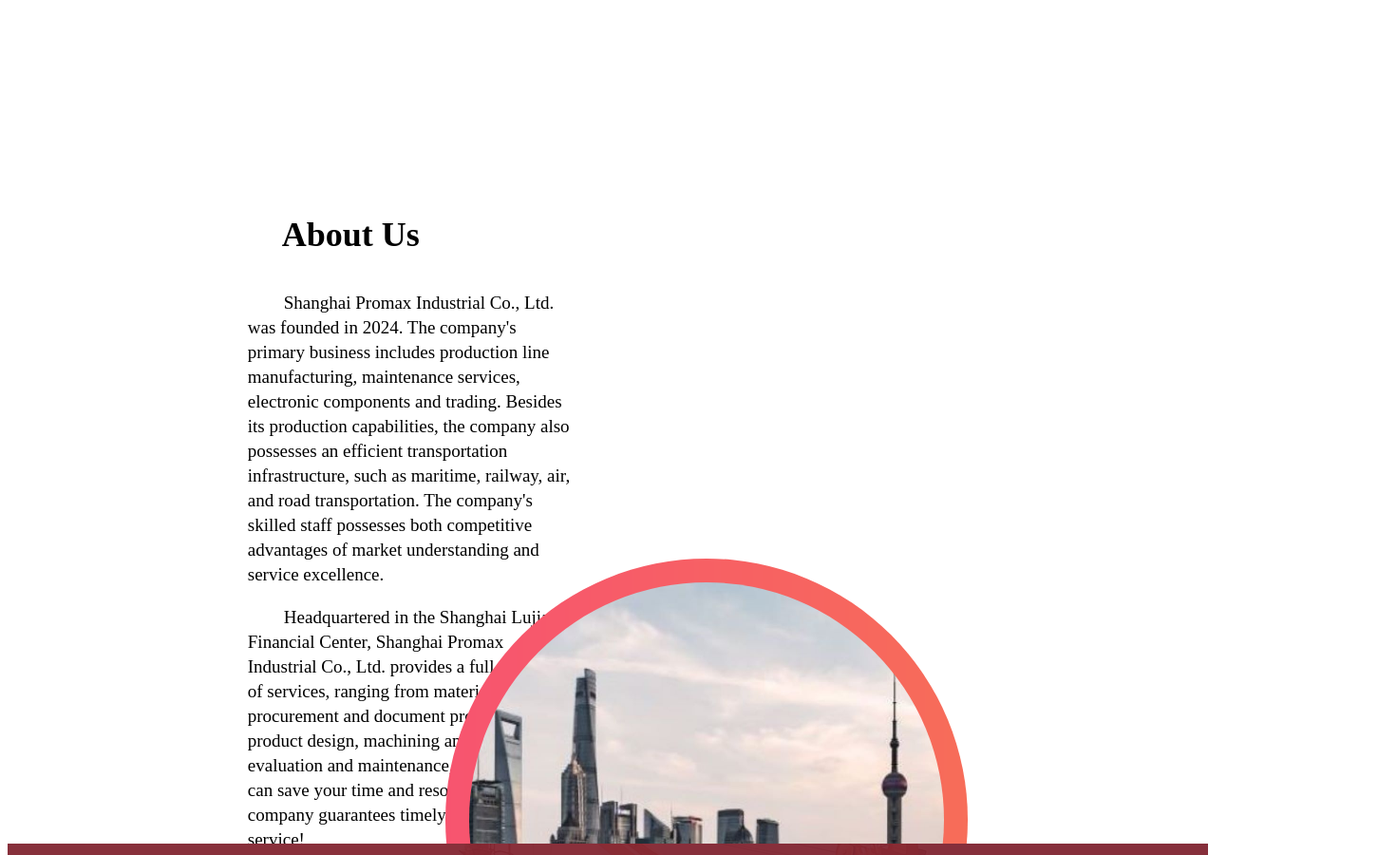
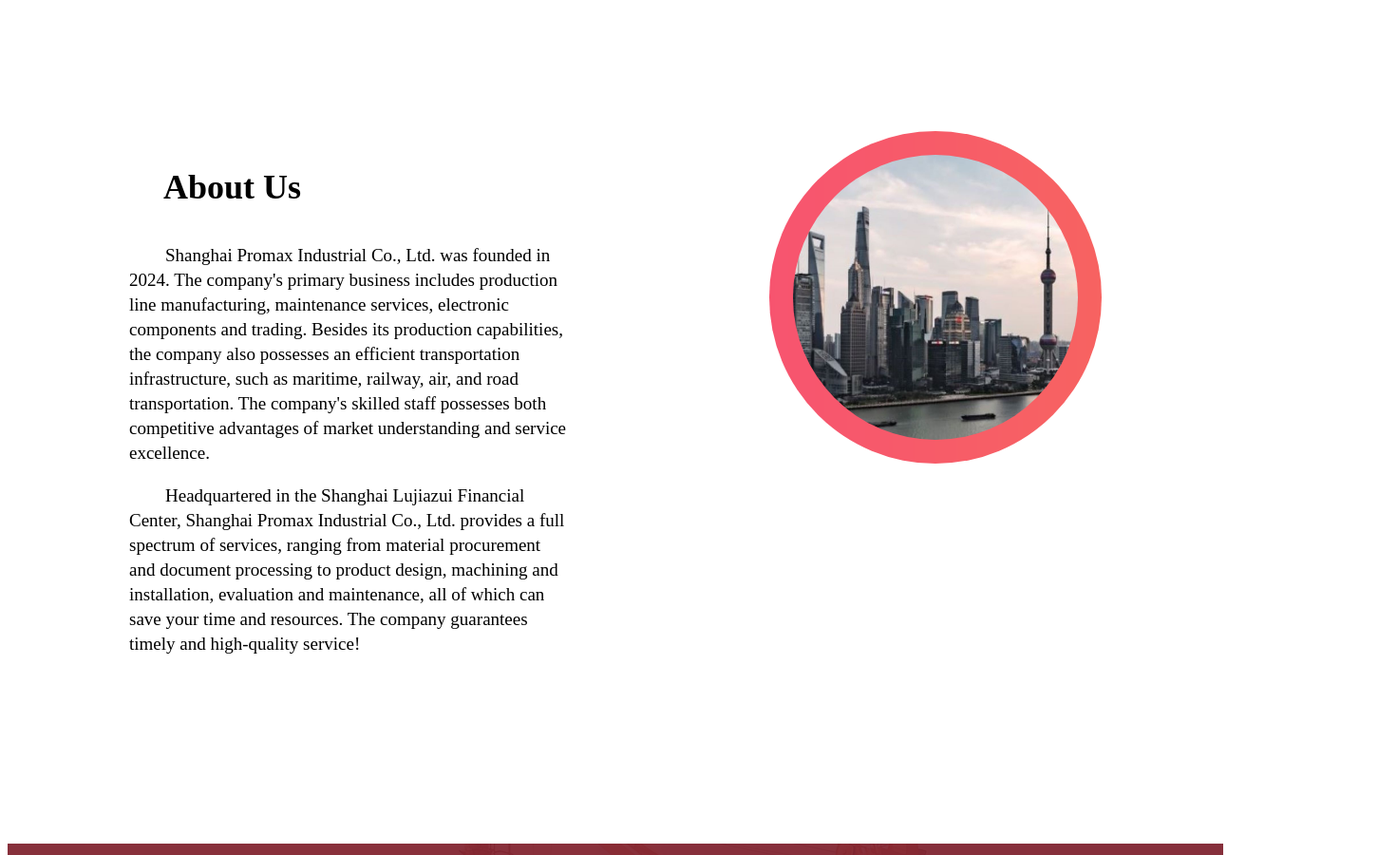
Before and after one commit to listen-wu/shiyan.website, a plain HTML site: page mobile-EN.html in a window 1280 px wide. Shown: the part 820-1720 px from the top of the page at 95% size, 1471 px wide, since content can reach past the window. Drawn offline with Linux system fonts and the light colour scheme.

Commit message:
Add files via upload

```diff
--- a/mobile-EN.html
+++ b/mobile-EN.html
@@ -3,7 +3,7 @@
 <head>
     <meta charset="UTF-8">
     <title>上海赓上锦池科技有限公司</title>
-    <link rel="stylesheet" href="styles.css">
+    <link rel="stylesheet" href="mobile-styles.css">
 </head>
 
 <body>
```
Also changed, not shown: mobile-index.html (+1 -2 lines).
